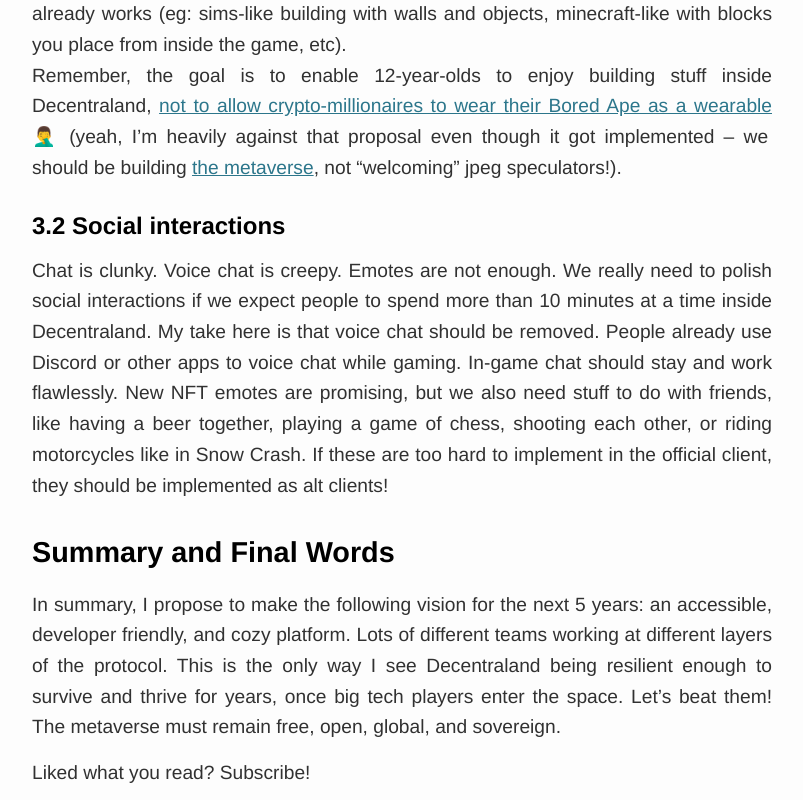
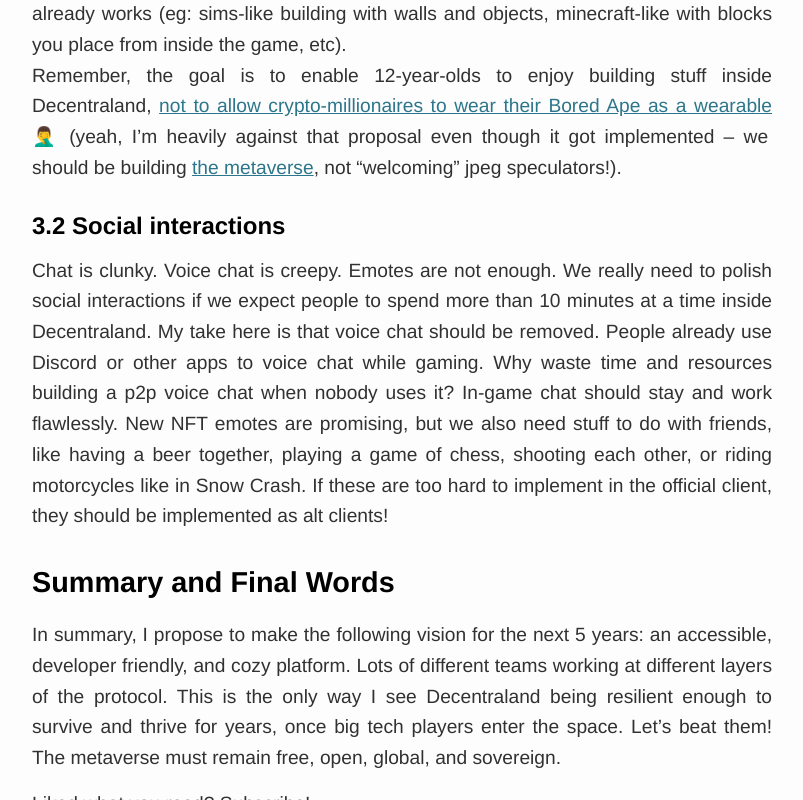
Before and after one commit to tobyornottobe/maraoz.github.io, a Jekyll site: the page built from _posts/2022-01-01-decentraland-vision.md, in a window 1280 px wide and 900 px high, scrolled down 4894 px, cut to the strip 0-800 px from the top of the window. Shown: the whole strip, without its empty margins (238-1041 px from the left). Built offline with Jekyll 4.4.1, drawn with Linux system fonts in a browser that asks for light colours.

Commit message:
update decentraland vision post

```diff
--- a/_posts/2022-01-01-decentraland-vision.md
+++ b/_posts/2022-01-01-decentraland-vision.md
@@ -60,7 +60,7 @@
 Remember, the goal is to enable 12-year-olds to enjoy building stuff inside Decentraland, [not to allow crypto-millionaires to wear their Bored Ape as a wearable](https://governance.decentraland.org/proposal/?id=5534b120-b786-11ec-903a-6546e8793cef) 🤦‍♂️ (yeah, I'm heavily against that proposal even though it got implemented -- we should be building [the metaverse](https://www.goodreads.com/book/show/40651883-snow-crash), not "welcoming" jpeg speculators!).
 
 ### 3.2 Social interactions
-Chat is clunky. Voice chat is creepy. Emotes are not enough. We really need to polish social interactions if we expect people to spend more than 10 minutes at a time inside Decentraland. My take here is that voice chat should be removed. People already use Discord or other apps to voice chat while gaming. In-game chat should stay and work flawlessly. New NFT emotes are promising, but we also need stuff to do with friends, like having a beer together, playing a game of chess, shooting each other, or riding motorcycles like in Snow Crash. If these are too hard to implement in the official client, they should be implemented as alt clients!
+Chat is clunky. Voice chat is creepy. Emotes are not enough. We really need to polish social interactions if we expect people to spend more than 10 minutes at a time inside Decentraland. My take here is that voice chat should be removed. People already use Discord or other apps to voice chat while gaming. Why waste time and resources building a p2p voice chat when nobody uses it? In-game chat should stay and work flawlessly. New NFT emotes are promising, but we also need stuff to do with friends, like having a beer together, playing a game of chess, shooting each other, or riding motorcycles like in Snow Crash. If these are too hard to implement in the official client, they should be implemented as alt clients!
 
 # Summary and Final Words
 In summary, I propose to make the following vision for the next 5 years: an accessible, developer friendly, and cozy platform. Lots of different teams working at different layers of the protocol. This is the only way I see Decentraland being resilient enough to survive and thrive for years, once big tech players enter the space. Let's beat them! The metaverse must remain free, open, global, and sovereign.
```
